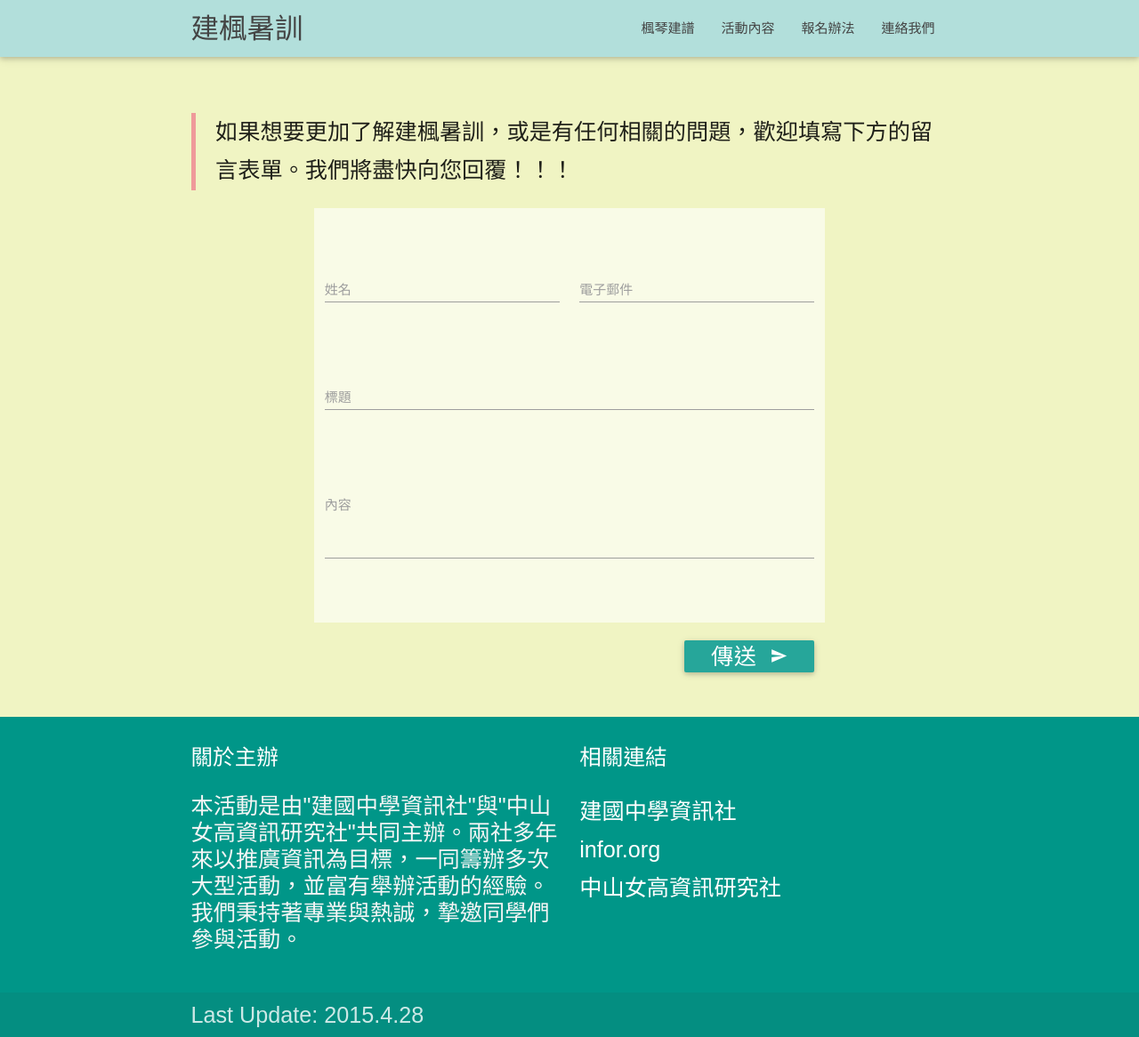
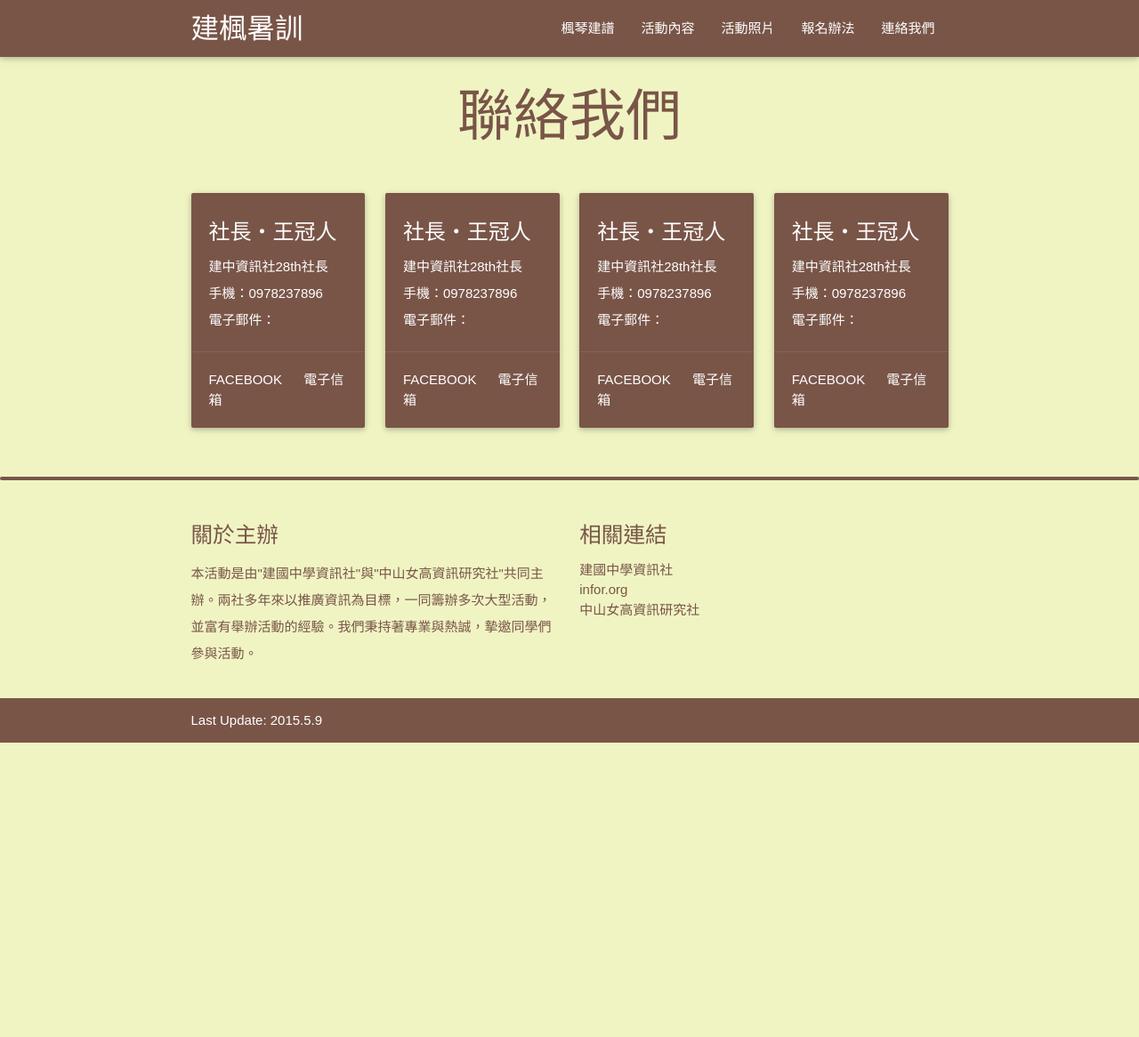
Before and after one commit to jjwong0915/summer2015, a Python web app: template Summer/template/contact.html in a window 1280 px wide. Shown: the whole page at 89% size. After the commit the page ends 835 px from the top, so only its background shows below. Run offline with Jinja, Linux system fonts and the light colour scheme; the template is opened without the code that fills it, so the values that code supplies are empty; some libraries are stand-ins or nearby versions.

Commit message:
first marge

```diff
--- a/Summer/css/style.css
+++ b/Summer/css/style.css
@@ -7,12 +7,12 @@
  */
 
 nav{
-  background-color: #b2dfdb;
+  background-color: #795548;
 }
 
 nav ul a,
 nav .brand-logo {
-  color: #444;
+  color:white;
 }
 
 p {
@@ -20,7 +20,7 @@ p {
 }
 
 .button-collapse {
-  color: #26a69a;
+  color: #795548;
 }
 
 .parallax-container {
@@ -54,21 +54,6 @@ p {
   padding: 0 15px;
 }
 
-.il {
-  height: 80px;
-  text-align: center;
-  font-size: 125%;
-}
-
-.cb {
-  position: absolute;
-  top: 0px;
-  right: 15%;
-  z-index: -1;
-  opacity: 0.7;
-  width: 70%;
-}
-
 footer.page-footer {
   margin: 0;
 }
@@ -84,5 +69,50 @@ body{
                "標楷體",
                DFKai-SB,
                sans-serif;
+  color: #795548;
   background-color: #f0f4c3;
 }
+.input-field input[type=text]:focus + label {
+  color: #795548;
+}
+.input-field input[type=text]:focus {
+  border-bottom: 1px solid #795548;
+  box-shadow: 0 1px 0 0 #795548;
+}
+.input-field textarea[class=materialize-textarea]:focus + label {
+  color: #795548;
+}
+.input-field textarea[class=materialize-textarea]:focus {
+  border-bottom: 1px solid #795548;
+  box-shadow: 0 1px 0 0 #795548;
+}
+.input-field div[class=select-wrapper]{
+  color: #795548;
+}
+.picker__year-display{
+  color: #795548;
+}
+.picker__date-display{
+  background-color: #f0f4c3;
+  color: #795548;
+}
+.picker__weekday-display{
+  color: white;
+  background-color: #795548;
+}
+.picker__day--selected, .picker__day--selected:hover, .picker--focused .picker__day--selected{
+  background-color: #795548;
+}
+.picker__day.picker__day--today{
+  color: #795548;
+}
+.btn-flat picker__today{
+  color: #795548;
+}
+.btn-flat picker__close{
+  color: #795548;
+}
+[type="radio"]:checked + label:after{
+  background-color: #795548;
+  border: #795548;
+}
--- a/Summer/js/init.js
+++ b/Summer/js/init.js
@@ -3,6 +3,10 @@
 
     $('.button-collapse').sideNav();
     $('.parallax').parallax();
-
+	$('select').material_select();
+	$('.datepicker').pickadate({
+      selectMonths: true, // Creates a dropdown to control month
+      selectYears: 15, // Creates a dropdown of 15 years to control year
+    });
   }); // end of document ready
 })(jQuery); // end of jQuery name space
--- a/Summer/template/base.html
+++ b/Summer/template/base.html
@@ -1,65 +1,67 @@
 <!DOCTYPE html>
-
 <html lang="zh-tw">
-
 <head>
   <meta http-equiv="Content-Type" content="text/html; charset=UTF-8"/>
   <meta name="viewport" content="width=device-width, initial-scale=1, maximum-scale=1.0, user-scalable=no"/>
   <title>2015楓琴建譜</title>
+
   <!-- CSS  -->
   <link href="Summer/css/materialize.css" type="text/css" rel="stylesheet" media="screen,projection"/>
   <link href="Summer/css/style.css" type="text/css" rel="stylesheet" media="screen,projection"/>
+  <script src="https://code.jquery.com/jquery-2.1.1.min.js"></script>
+  <script src="Summer/js/materialize.js"></script>
+  <script src="Summer/js/init.js"></script>
 </head>
-
-  <body class="flow-text">
+<body>
+  <div class="navbar-fixed">
     <nav role="navigation">
       <div class="nav-wrapper container">
         <a id="logo-container" href="/" class="brand-logo">建楓暑訓</a>
         <ul class="right hide-on-med-and-down">
           <li><a href="/">楓琴建譜</a></li>
-          <li><a href="/content">活動內容</a></li>
-          <li><a href="/signup">報名辦法</a></li>
+          <li><a href="#">活動內容</a></li>
+          <li><a href="#">活動照片</a></li>
+          <li><a href="#">報名辦法</a></li>
           <li><a href="/contact">連絡我們</a></li>
         </ul>
+
         <ul id="nav-mobile" class="side-nav">
           <li><a href="/">主頁</a></li>
-          <li><a href="/content">活動內容</a></li>
-          <li><a href="/signup">報名辦法</a></li>
+          <li><a href="#">活動內容</a></li>
+          <li><a href="#">報名辦法</a></li>
           <li><a href="/contact">連絡我們</a></li>
         </ul>
         <a href="#" data-activates="nav-mobile" class="button-collapse"><i class="mdi-navigation-menu"></i></a>
       </div>
     </nav>
+  </div>
     {% block content %}
     {% endblock %}
-    <footer class="page-footer teal">
+  <footer class="page-footer lime lighten-4 teal ">
     <div class="container">
       <div class="row">
         <div class="col l6 s12">
-            <h5 class="white-text">關於主辦</h5>
-            <p class="grey-text text-lighten-4">本活動是由"建國中學資訊社"與"中山女高資訊研究社"共同主辦。兩社多年來以推廣資訊為目標，一同籌辦多次大型活動，並富有舉辦活動的經驗。我們秉持著專業與熱誠，摯邀同學們參與活動。</p>
+          <h5 class="brown-text">關於主辦</h5>
+          <p class="brown-text">本活動是由"建國中學資訊社"與"中山女高資訊研究社"共同主辦。兩社多年來以推廣資訊為目標，一同籌辦多次大型活動，並富有舉辦活動的經驗。我們秉持著專業與熱誠，摯邀同學們參與活動。</p>
+
+
         </div>
         <div class="col l6 s12">
-            <h5 class="white-text">相關連結</h5>
+          <h5 class="brown-text">相關連結</h5>
           <ul>
-              <li><a class="white-text" href="http://www.infor.org/">建國中學資訊社</a></li>
-              <li><a class="white-text" href="http://www.infor.org/">infor.org</a></li>
-              <li><a class="white-text" href="#!">中山女高資訊研究社</a></li>
-              <li><a class="white-text" href="#!"></a></li>
+            <li><a class="brown-text" href="http://www.infor.org/">建國中學資訊社</a></li>
+            <li><a class="brown-text" href="http://www.infor.org/">infor.org</a></li>
+            <li><a class="brown-text" href="#!">中山女高資訊研究社</a></li>
+            <li><a class="brown-text" href="#!"></a></li>
           </ul>
         </div>
       </div>
     </div>
-      <div class="footer-copyright">
-        <div class="container">
-        Last Update: 2015.4.28
+    <div class="footer-copyright brown">
+      <div class="container white-text">
+        Last Update: 2015.5.9
       </div>
     </div>
   </footer>
-    <!--  Scripts-->
-    <script src="https://code.jquery.com/jquery-2.1.1.min.js"></script>
-    <script src="Summer/js/materialize.js"></script>
-    <script src="Summer/js/init.js"></script>
   </body>
-
 </html>
--- a/Summer/template/contact.html
+++ b/Summer/template/contact.html
@@ -1,41 +1,102 @@
 {% extends "Summer/template/base.html" %}
 
 {% block content %}
-
-  <div class="container">
-    <br>
-    <blockquote>
-      如果想要更加了解建楓暑訓，或是有任何相關的問題，歡迎填寫下方的留言表單。我們將盡快向您回覆！！！
-    </blockquote>
-    <form method="post" class="container">
-      <div class="row lime lighten-5">
-        <div class="col s12"><br></div>
+<div class="container">
+	<div class="row">
+		<div class="col s12">
+			<h1 class="header center brown-text">聯絡我們</h1>
+		</div>
+	</div>
+  <div class="row">
+  	<div class="col s12">
+    	<div class="row">
+        <div class="col s3">
+          <div class="card brown">
+            <div class="card-content white-text">
+              <span class="card-title">社長‧王冠人</span>
+              <p>建中資訊社28th社長<br>手機：0978237896<br>電子郵件：</p>
+            </div>
+            <div class="card-action ">
+              <a class="white-text" href="https://www.facebook.com/profile.php?id=100001321801483&fref=ts">Facebook</a>
+              <a class="white-text" href="mailto:name@email.com">電子信箱</a>
+            </div>
+          </div>
+        </div>
+        <div class="col s3">
+          <div class="card brown">
+            <div class="card-content white-text">
+              <span class="card-title">社長‧王冠人</span>
+              <p>建中資訊社28th社長<br>手機：0978237896<br>電子郵件：</p>
+            </div>
+            <div class="card-action brown-text">
+              <a class="white-text" href="https://www.facebook.com/profile.php?id=100001321801483&fref=ts">Facebook</a>
+              <a class="white-text" href="mailto:name@email.com">電子信箱</a>
+            </div>
+          </div>
+        </div>
+        <div class="col s3">
+          <div class="card brown">
+            <div class="card-content white-text">
+              <span class="card-title">社長‧王冠人</span>
+              <p>建中資訊社28th社長<br>手機：0978237896<br>電子郵件：</p>
+            </div>
+            <div class="card-action brown-text">
+              <a class="white-text" href="https://www.facebook.com/profile.php?id=100001321801483&fref=ts">Facebook</a>
+              <a class="white-text" href="mailto:name@email.com">電子信箱</a>
+            </div>
+          </div>
+        </div>
+        <div class="col s3">
+          <div class="card brown">
+            <div class="card-content white-text">
+              <span class="card-title">社長‧王冠人</span>
+              <p>建中資訊社28th社長<br>手機：0978237896<br>電子郵件：</p>
+            </div>
+            <div class="card-action brown-text">
+              <a class="white-text" href="https://www.facebook.com/profile.php?id=100001321801483&fref=ts">Facebook</a>
+              <a class="white-text" href="mailto:name@email.com">電子信箱</a>
+            </div>
+          </div>
+        </div>
+      </div>
+    </div>
+    <!-- <form class="col s6">
+      <div class="row">
         <div class="input-field col s6">
-          <input id="name" name="name" type="text">
-          <label for="name">姓名</lable>
+          <i class="mdi-action-account-circle prefix"></i>
+          <input id="icon_prefix" type="text" class="validate">
+          <label for="icon_prefix">名稱</label>
         </div>
         <div class="input-field col s6">
-          <input id="email" name="email" type="text">
-          <label for="email">電子郵件</lable>
+          <i class="mdi-action-picture-in-picture prefix"></i>
+          <input id="icon_org" type="text" class="validate">
+          <label for="icon_org">單位</label>
         </div>
-        <div class="col s12"><br></div>
+      </div>
+      <div class="row">
+        <div class="input-field col s6">
+          <i class="mdi-communication-phone prefix"></i>
+          <input id="icon_telephone" type="tel" class="validate">
+          <label for="icon_telephone">電話</label>
+        </div>
+        <div class="input-field col s6">
+          <i class="mdi-communication-email prefix"></i>
+          <input id="icon_email" type="text" class="validate">
+          <label for="icon_email">電子郵件</label>
+        </div>
+      </div>
+      <div class="row">
         <div class="input-field col s12">
-          <input id="title" name="title" type="text">
-          <label for="title">標題</lable>
+          <i class="mdi-editor-mode-edit prefix"></i>
+          <textarea id="icon_content" class="materialize-textarea"></textarea>
+          <label for="icon_content">內容</label>
         </div>
-        <div class="col s12"><br></div>
-        <div class="input-field col s12">
-          <textarea id="content" name="content" class="materialize-textarea"></textarea>
-          <label for="content">內容</lable>
-        </div>
-        <div class="col s12"><br></div>
       </div>
-      <button class="btn waves-effect waves-light right" type="submit" name="action">
-        傳送
-        <i class="mdi-content-send right"></i>
-      </button>
-      <br><br>
     </form>
+     -->
   </div>
-
+</div>
+<div class="progress">
+  <div class="determinate brown" style="width: 100%"></div>
+</div>
 {% endblock %}
--- a/app.yaml
+++ b/app.yaml
@@ -1,5 +1,5 @@
 application: infor-28
-version: 3
+version: 2
 runtime: python27
 api_version: 1
 threadsafe: yes
```
Also changed, not shown: Summer/template/content.html (deleted, +0 -47 lines), Summer/template/home.html (+20 -11 lines), Summer/template/signup.html (+66 -3 lines), main.py (+9 -13 lines), README.md, Summer/image/lecture.JPG (deleted), Summer/image/old1.jpg (deleted), Summer/image/old2.jpg (deleted), Summer/image/old3.jpg (deleted), Summer/image/summer.jpg (added), 1 other file. Lines whose indentation alone changed are shown as unchanged.
